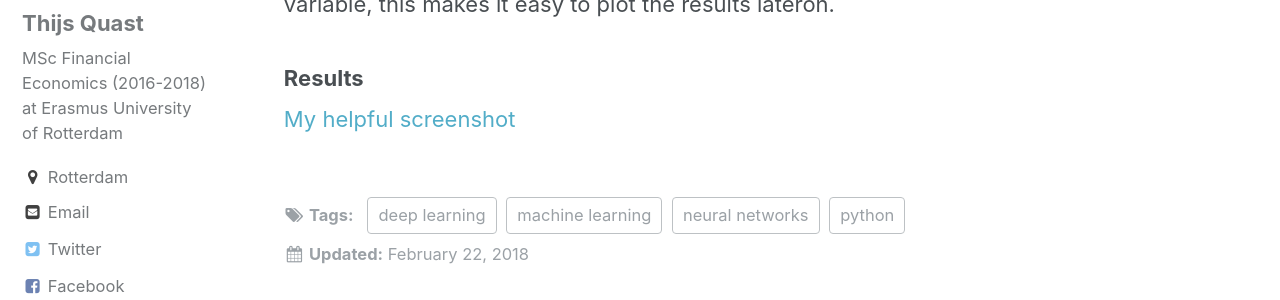
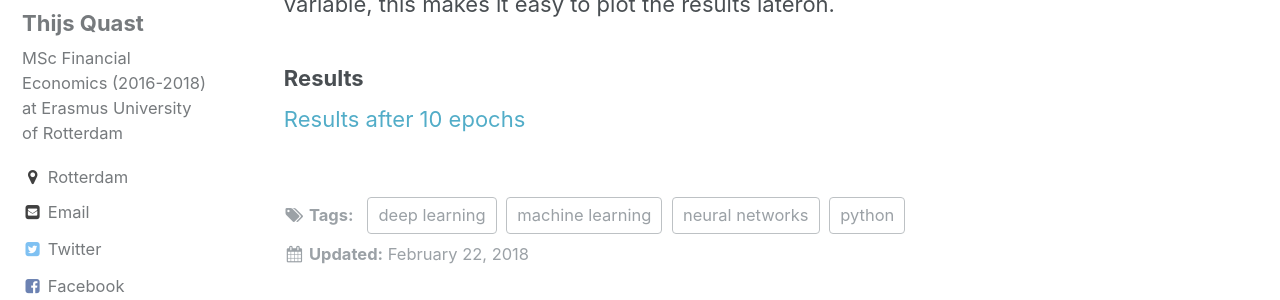
Before and after one commit to Thijsq/thijsq.github.io, a Jekyll site: the page built from _posts/2018-02-22-nn-sales-prediction.md, in a window 1280 px wide and 900 px high, scrolled down 2629 px. Shown: the part 154-454 px from the top of the window. Built offline with Jekyll 4.4.1, drawn with Linux system fonts in a browser that asks for light colours.

Commit message:
Update 2018-02-22-nn-sales-prediction.md

```diff
--- a/_posts/2018-02-22-nn-sales-prediction.md
+++ b/_posts/2018-02-22-nn-sales-prediction.md
@@ -54,4 +54,4 @@ Sequential_feature_scaled = model.fit(X,y,batch_size=2048,epochs=10)
 This code used 10 epochs, this can easily be scaled upwards, depending on the computing power of your machine. Or even better, execute your code in a cloud environment. Remember to store the model.fit in a variable, this makes it easy to plot the results lateron.
 
 ### Results
-[My helpful screenshot]({{ "/assets/week2.png" | absolute_url }})
+[Results after 10 epochs]({{ "/assets/week2.png" | absolute_url }})
```
